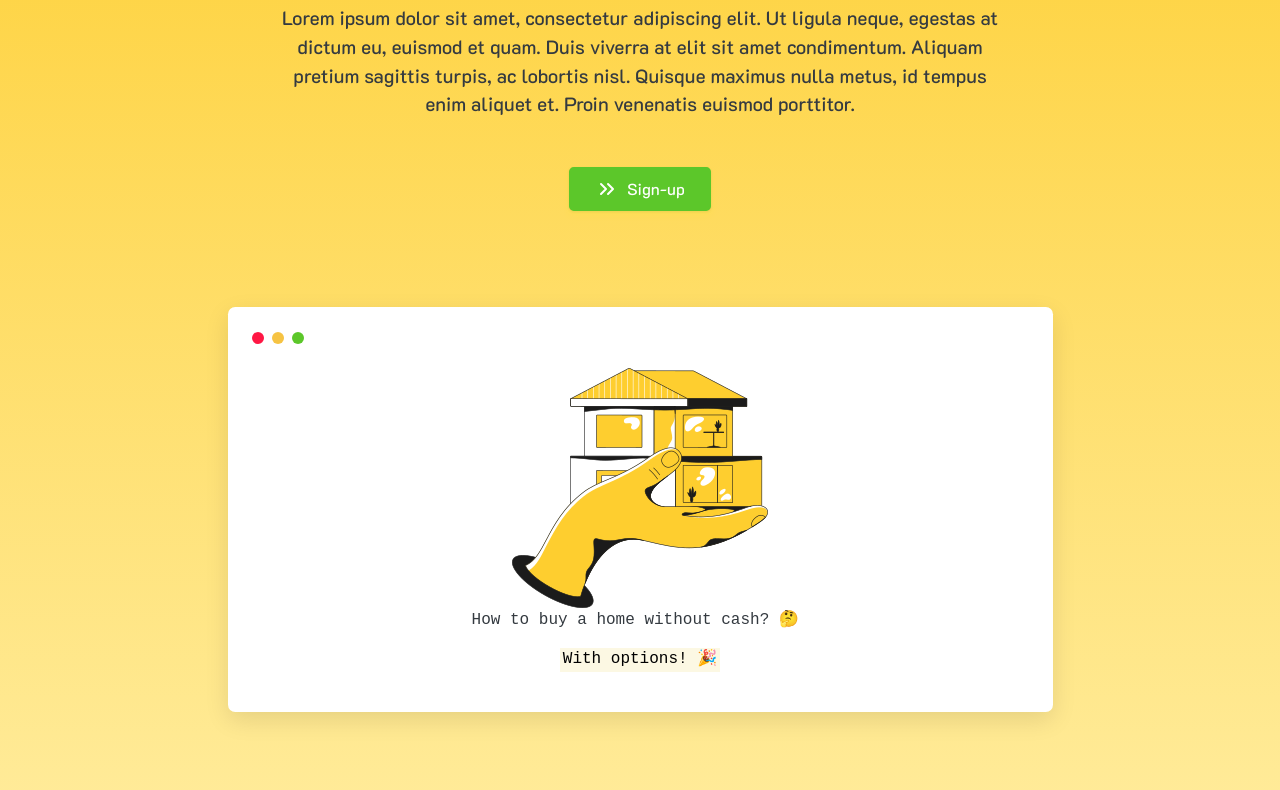
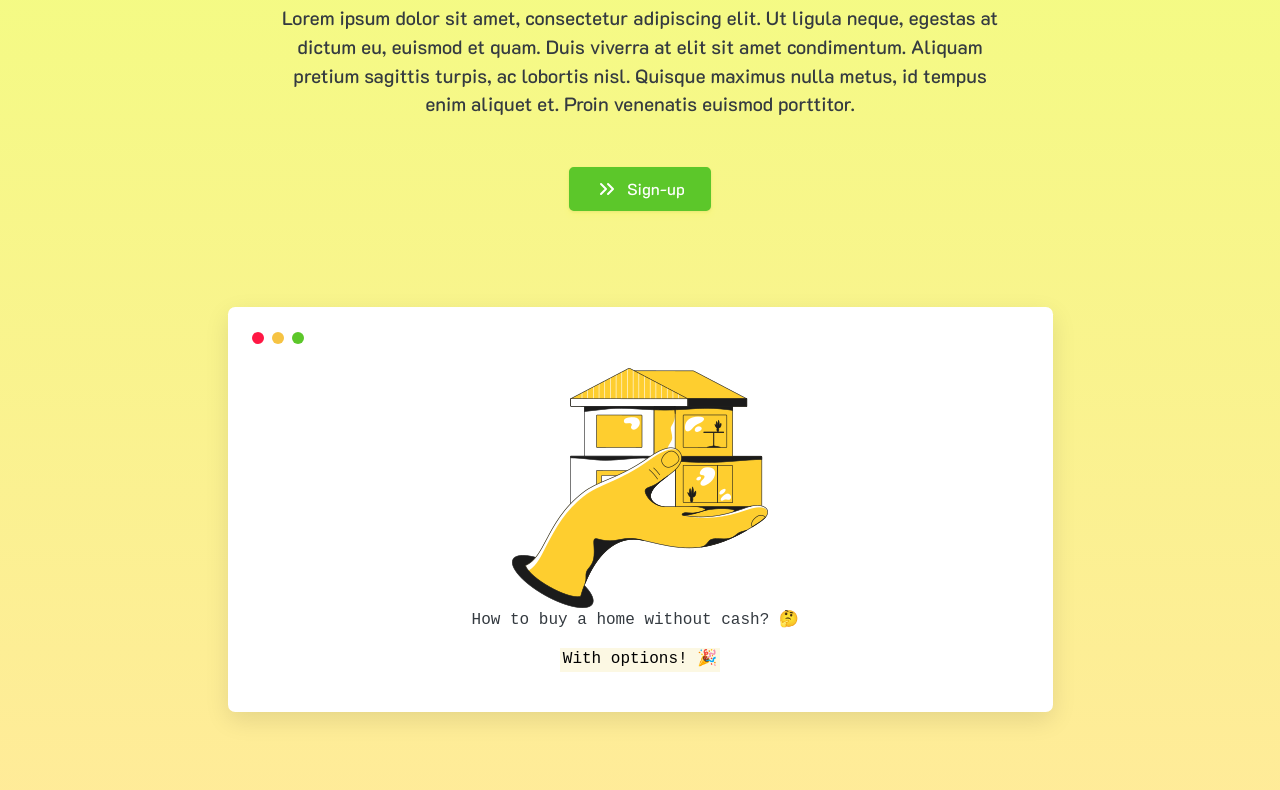
Before and after one commit to twinkle-toes-happy-feet-bubbles/discoveryREOP, a plain HTML site: page index.html in a window 1280 px wide. Shown: the part 260-1050 px from the top of the page. Drawn offline with nearby package versions, Linux system fonts and the light colour scheme.

Commit message:
Update style.css

```diff
--- a/css/style.css
+++ b/css/style.css
@@ -46,6 +46,6 @@
 
 .taxi{
 
-   background: linear-gradient(#FECE2F, #ffeb99);
+   background: linear-gradient(#F1FF7E, #ffeb99);
 
 }
```
